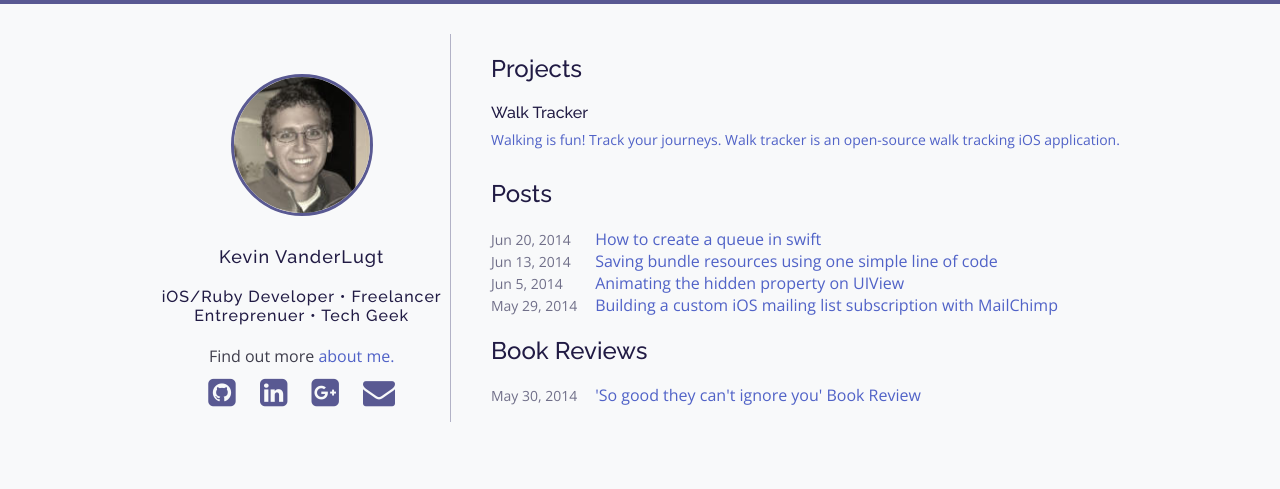
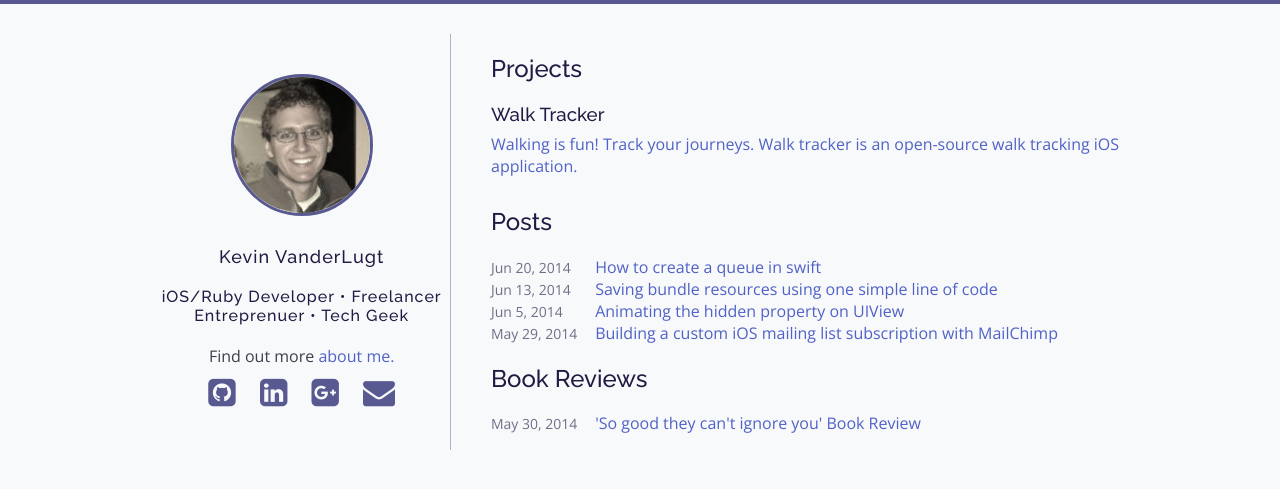
Before and after one commit to kevinvanderlugt/kevinvanderlugt.github.io, a Jekyll site: the page built from index.html, in a window 1280 px wide. Shown: the top 489 px of the page. Built offline with Jekyll 4.4.1, drawn with Linux system fonts in a browser that asks for light colours; nearby versions of some CDN libraries.

```diff
--- a/css/main.scss
+++ b/css/main.scss
@@ -96,13 +96,13 @@ li.projects {
   margin-bottom: 10px;
 
   .title {
-    font-size: 1em;
+    // font-size: 1em;
     margin-bottom: 8px;
   }
 
   .description {
     width: 100%;
-    font-size: em(14px);
+    // font-size: em(14px);
   }
 }
 
```
Also changed, not shown: _posts/2015-01-27-walk-tracker.md (+2 -0 lines).
